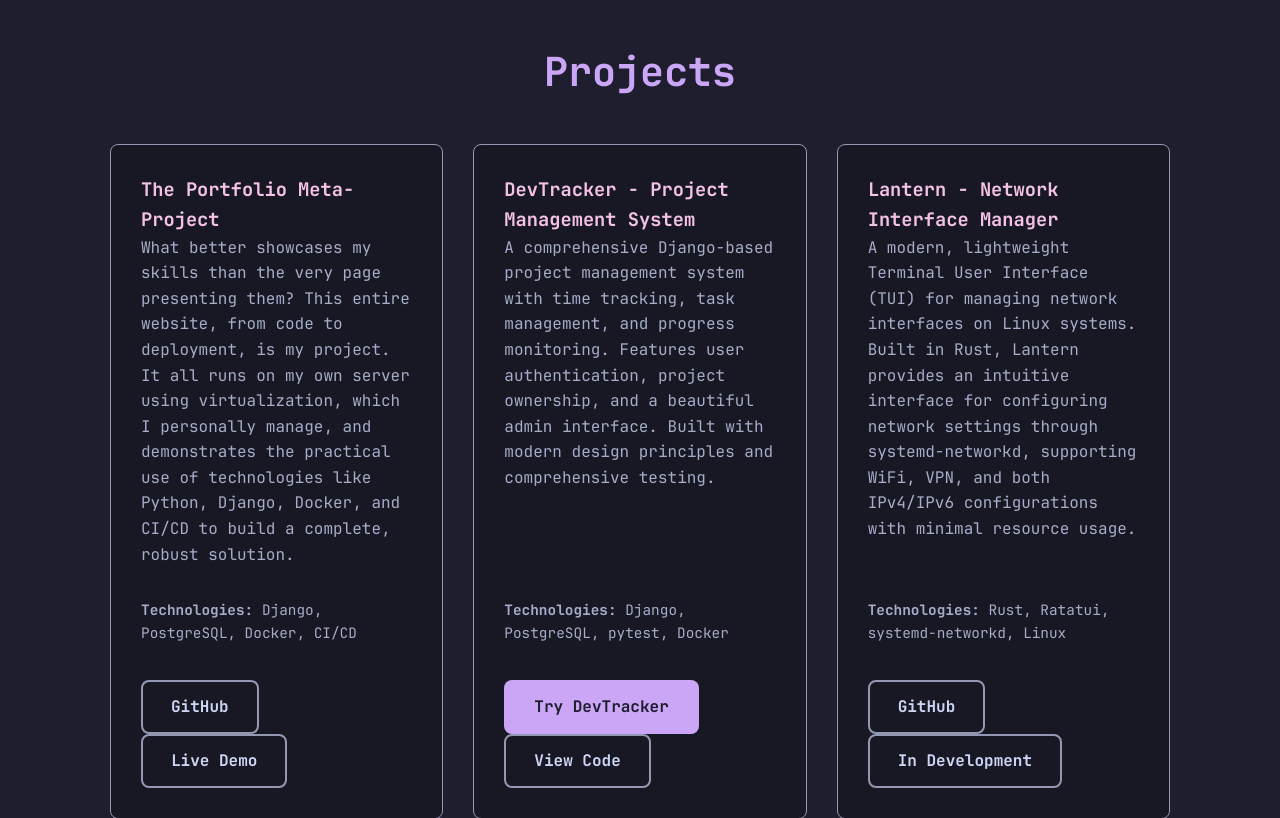
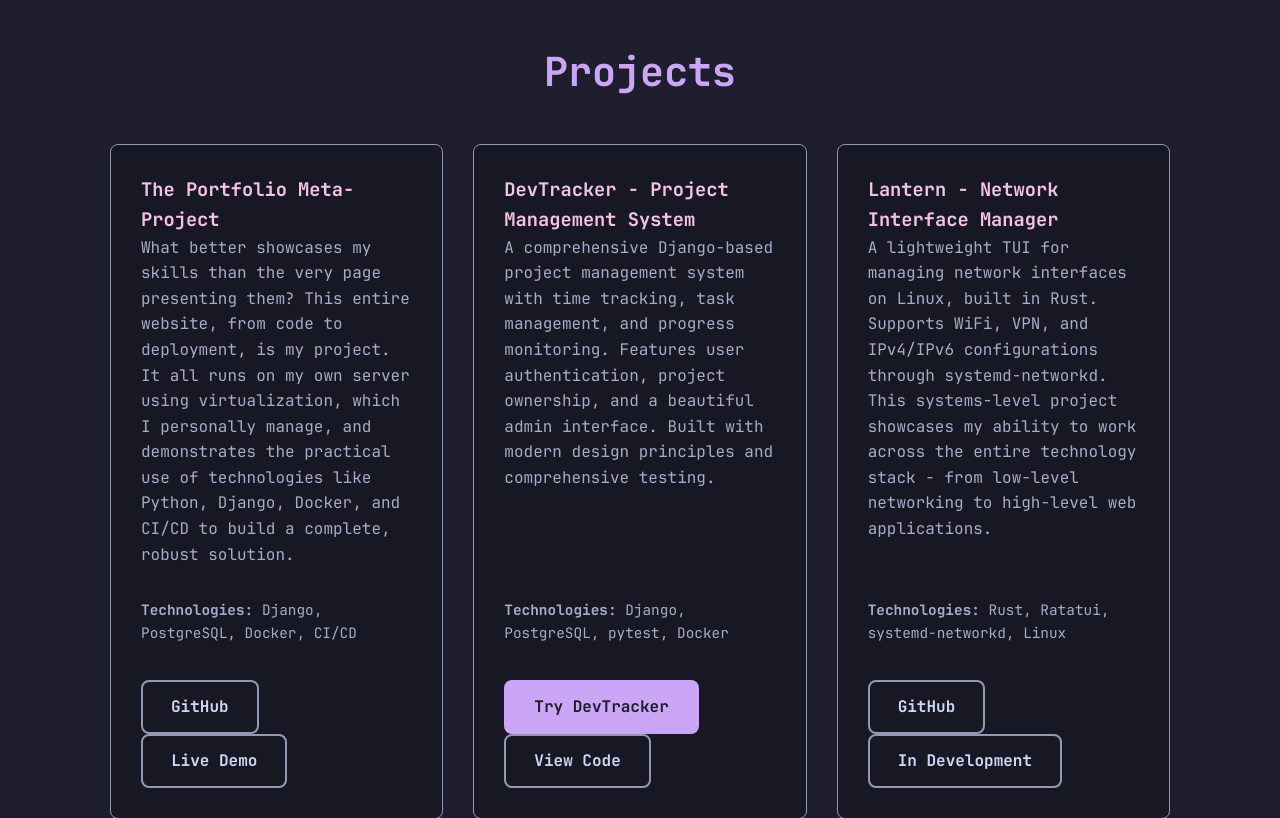
Before and after one commit to jardahrazdera/portfolio-jaroslav-tech, a Django app: page /en/ in a window 1280 px wide. Shown: the part 1872-2690 px from the top of the page. Run offline with Django 5.2, Linux system fonts and the light colour scheme; data comes from the database, SQL or seed files in the repository.

Commit message:
docs: shorten Lantern description while keeping full-stack context

```diff
--- a/src/core/templates/core/index.html
+++ b/src/core/templates/core/index.html
@@ -104,7 +104,7 @@
                 </div>
                 <div class="project-card">
                     <h3>{% trans "Lantern - Network Interface Manager" %}</h3>
-                    <p>{% blocktrans %}A modern, lightweight Terminal User Interface (TUI) for managing network interfaces on Linux systems. Built in Rust, Lantern provides an intuitive interface for configuring network settings through systemd-networkd, supporting WiFi, VPN, and both IPv4/IPv6 configurations with minimal resource usage.{% endblocktrans %}</p>
+                    <p>{% blocktrans %}A lightweight TUI for managing network interfaces on Linux, built in Rust. Supports WiFi, VPN, and IPv4/IPv6 configurations through systemd-networkd. This systems-level project showcases my ability to work across the entire technology stack - from low-level networking to high-level web applications.{% endblocktrans %}</p>
                     <p class="project-tech"><strong>{% trans "Technologies:" %}</strong> Rust, Ratatui, systemd-networkd, Linux</p>
                     <div class="project-links">
                         <a href="https://github.com/jardahrazdera/lantern" target="_blank" rel="noopener noreferrer" class="btn btn-secondary">{% trans "GitHub" %}</a>
```
Also changed, not shown: src/locale/cs/LC_MESSAGES/django.po.
